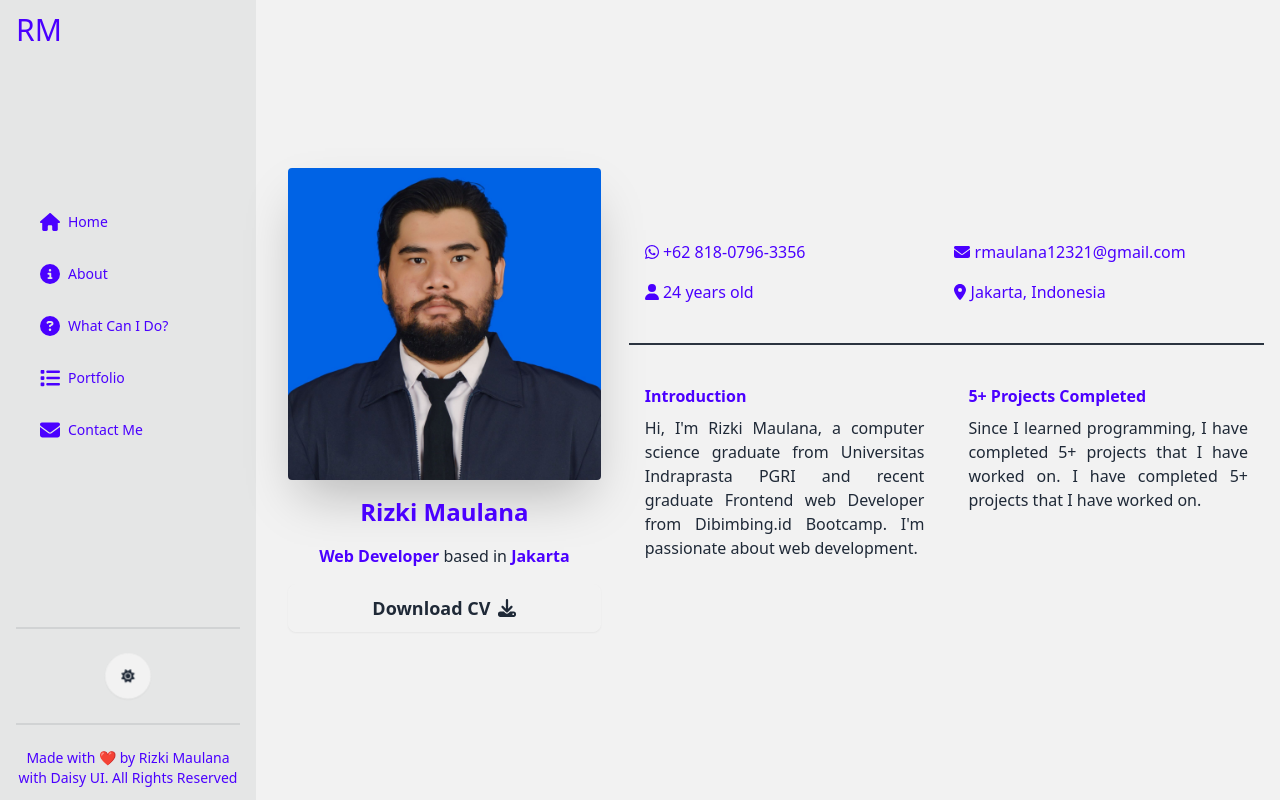
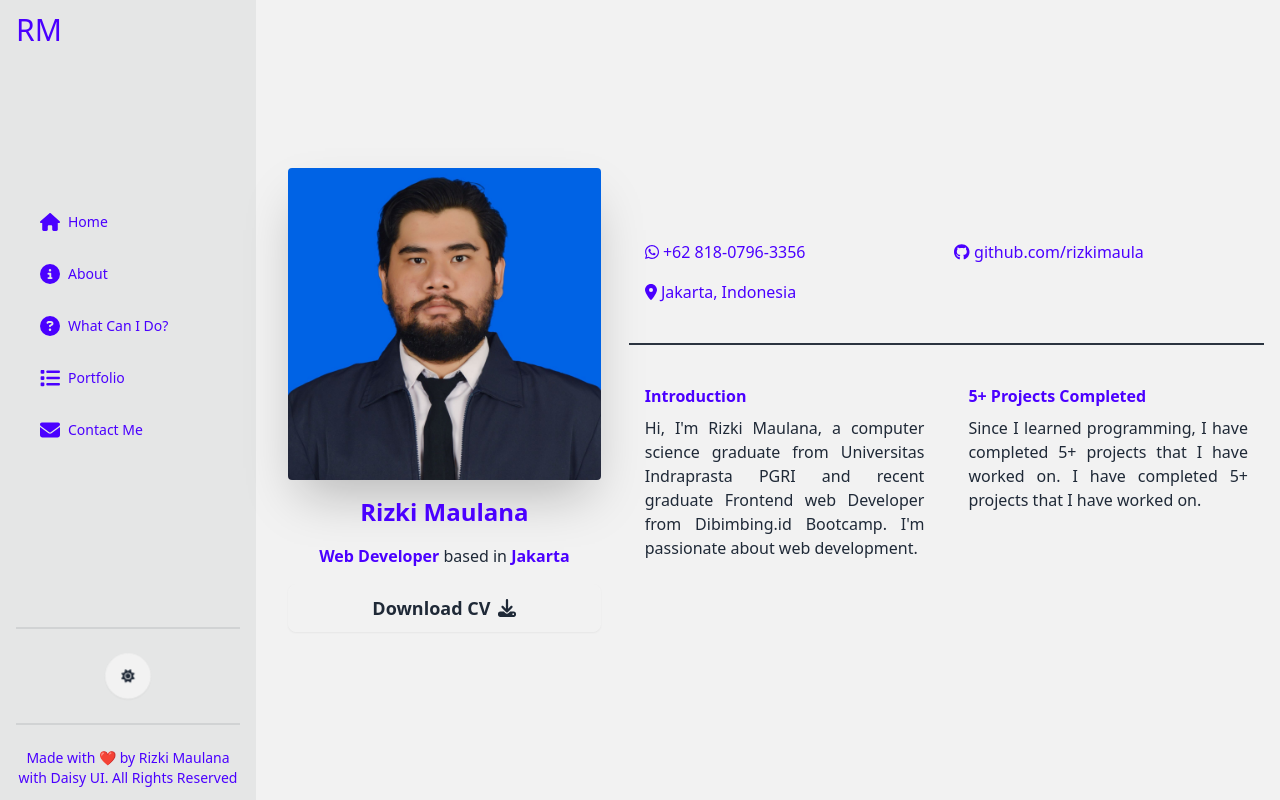
Before and after one commit to RizkiMaula/rizkima-portfolio, a React (Vite) app: page /about in a window 1280 px wide. Shown: the top 800 px of the page. Built offline with nearby package versions, Linux system fonts and the light colour scheme.

Commit message:
benerin about me

```diff
--- a/src/components/elements/AboutMe.jsx
+++ b/src/components/elements/AboutMe.jsx
@@ -1,4 +1,4 @@
-import { faWhatsapp } from '@fortawesome/free-brands-svg-icons';
+import { faGithub, faWhatsapp } from '@fortawesome/free-brands-svg-icons';
 import { faDownload, faEnvelope, faLocationDot, faUser } from '@fortawesome/free-solid-svg-icons';
 import { FontAwesomeIcon } from '@fortawesome/react-fontawesome';
 import { Link } from 'react-router';
@@ -34,16 +34,17 @@ const AboutMe = () => {
             <Link
               target="_blank"
               to={'https://wa.me/6281807963356'}
-              className="text-primary hover:font-bold"
+              className="text-primary hover:text-white"
             >
               <FontAwesomeIcon icon={faWhatsapp} /> +62 818-0796-3356
             </Link>
-            <h1 className="text-primary">
-              <FontAwesomeIcon icon={faEnvelope} /> rmaulana12321@gmail.com
-            </h1>
-            <h1 className="text-primary">
-              <FontAwesomeIcon icon={faUser} /> 24 years old
-            </h1>
+            <Link
+              target="_blank"
+              to={'https://github.com/rizkimaula'}
+              className="text-primary hover:text-white"
+            >
+              <FontAwesomeIcon icon={faGithub} /> github.com/rizkimaula
+            </Link>
             <h1 className="text-primary">
               <FontAwesomeIcon icon={faLocationDot} /> Jakarta, Indonesia
             </h1>
```
